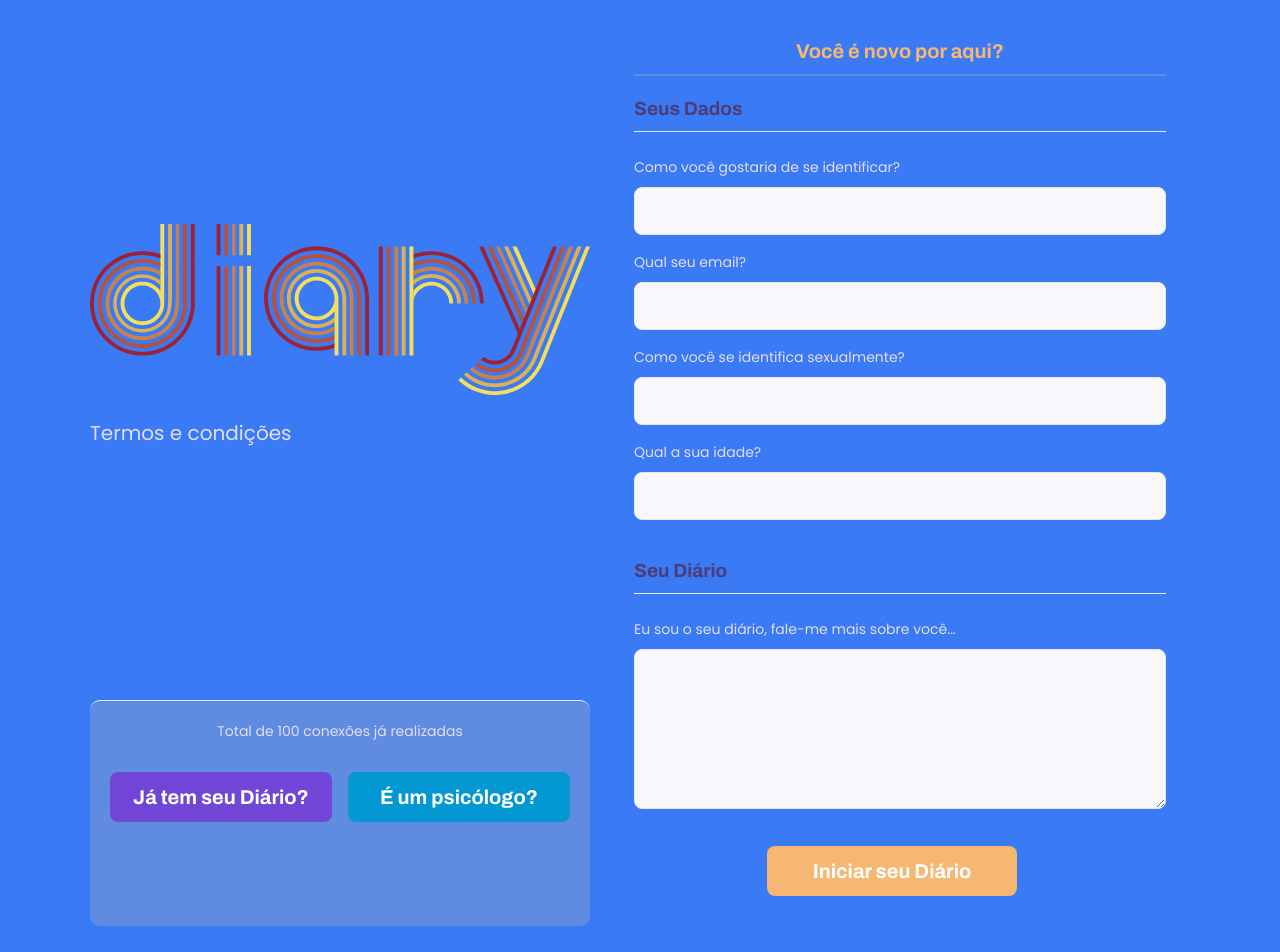
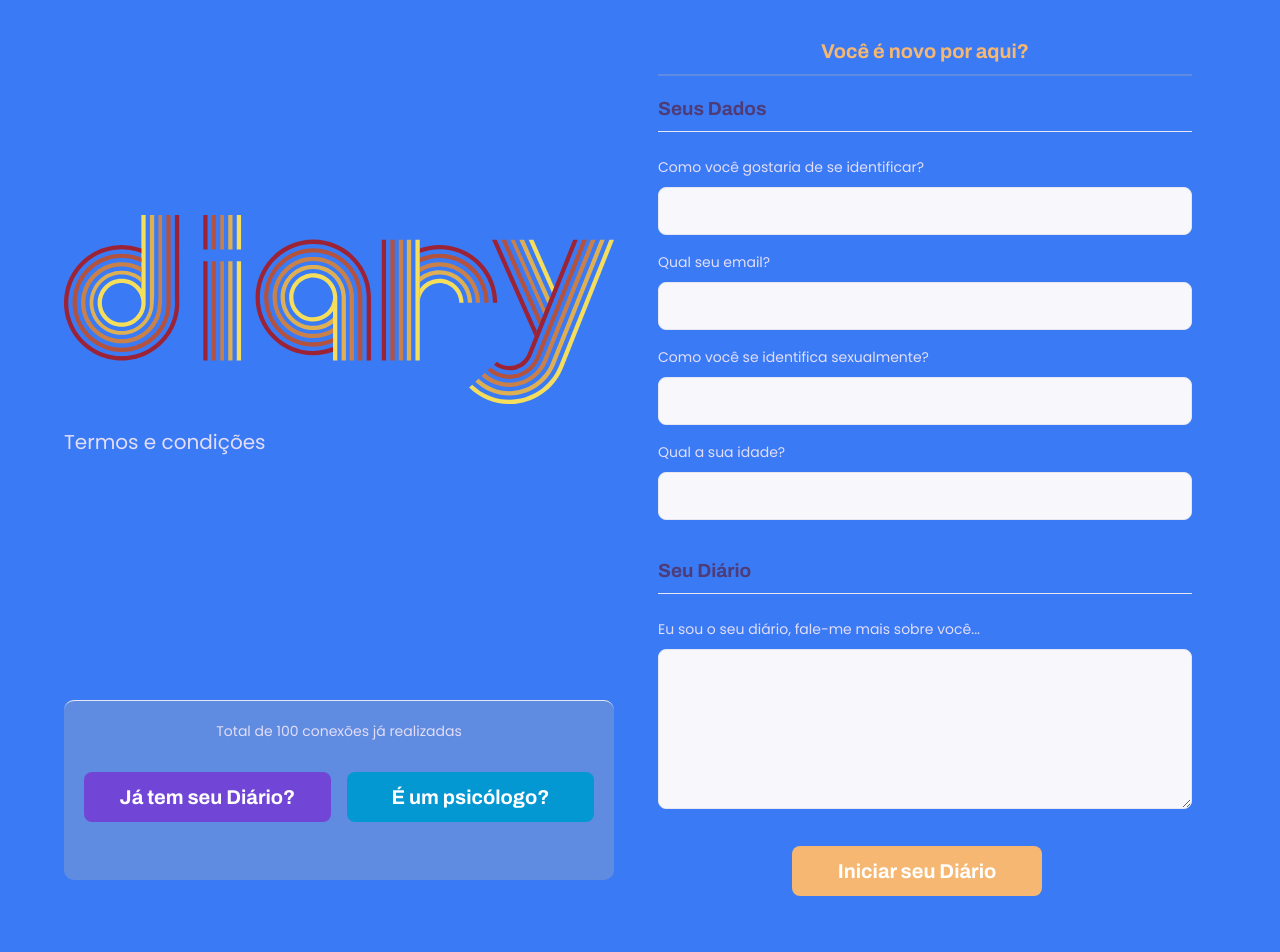
Before and after one commit to fjprado/diario-frontend, a React (Create React App) app: page / in a window 1280 px wide. Shown: the top 952 px of the page. Built offline with nearby package versions, Linux system fonts and the light colour scheme.

Commit message:
Fixed height footer on page landing

```diff
--- a/src/pages/Landing/styles.css
+++ b/src/pages/Landing/styles.css
@@ -139,14 +139,14 @@
 
 @media (min-width: 900px) {
     #page-landing-content {
-        max-width: 1100px;
+        max-width: 1200px;
         height: fit-content;
         min-height: calc(100vh - 8rem);
         padding-top: 0rem;
         padding-bottom: 0rem;
         display: grid;
         grid-template-rows: 600px 1fr;
-        grid-template-columns: 500px 2fr;
+        grid-template-columns: 550px 2fr;
         grid-gap: 2rem;
         grid-template-areas:
             "logo-terms form"
@@ -178,4 +178,8 @@
         grid-area: total;
         justify-content: flex-start;
     }
+
+    #footer {
+        max-height: 18rem;
+    }
 }
```
